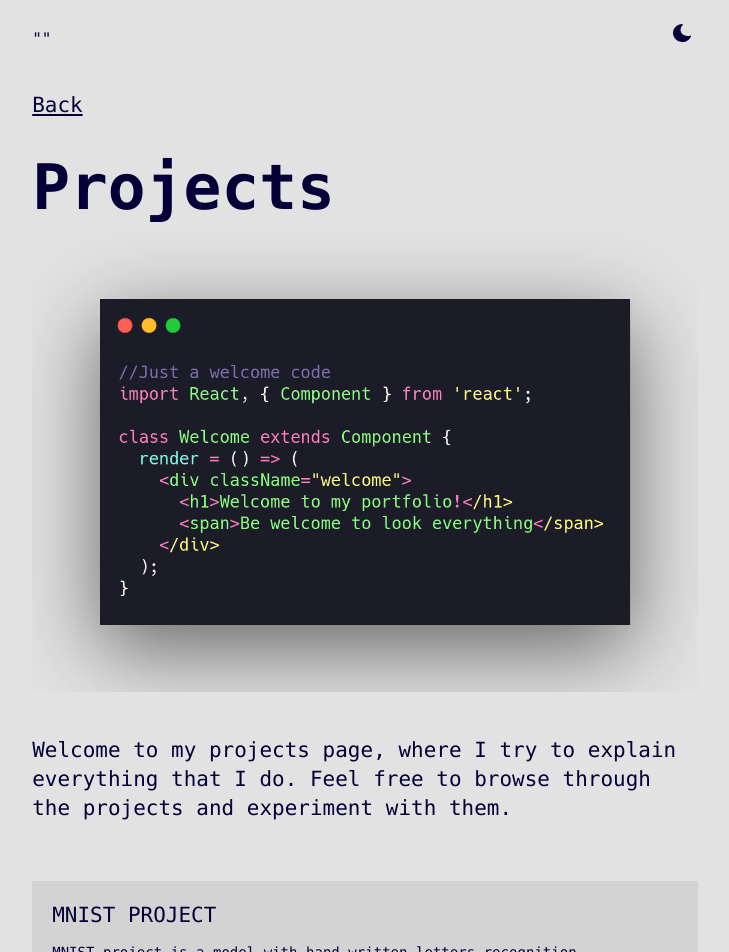
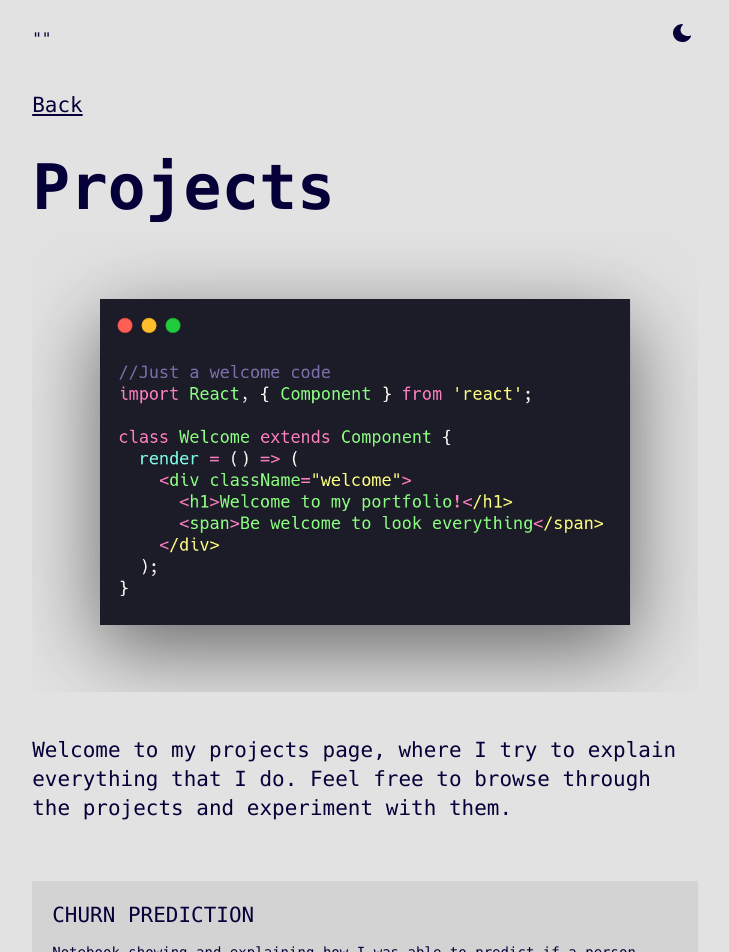
Before and after one commit to HenriPett/henr.dev, a Next.js app: page /projects in a window 1280 px wide. Shown: the top 952 px of the page, without its empty margins (275-1004 px from the left). Built offline with nearby package versions, Linux system fonts and the light colour scheme; no server answers.

Commit message:
upd: added churn project

```diff
--- a/pages/projects.js
+++ b/pages/projects.js
@@ -31,6 +31,15 @@ const Playground = () => (
         </p>
 
         <div className='contentWrapper'>
+        <Card
+            link='https://github.com/HenriPett/Churn-prediction'
+            className='external mainCard'
+            title='Churn Prediction'
+            description='Notebook showing and explaining how I was able to predict if a person will churn or not.'
+            type='Repository'
+            target='_blank'
+          />
+
           <Card
             link='https://github.com/HenriPett/MNIST-project-with-save'
             className='external mainCard'
```
